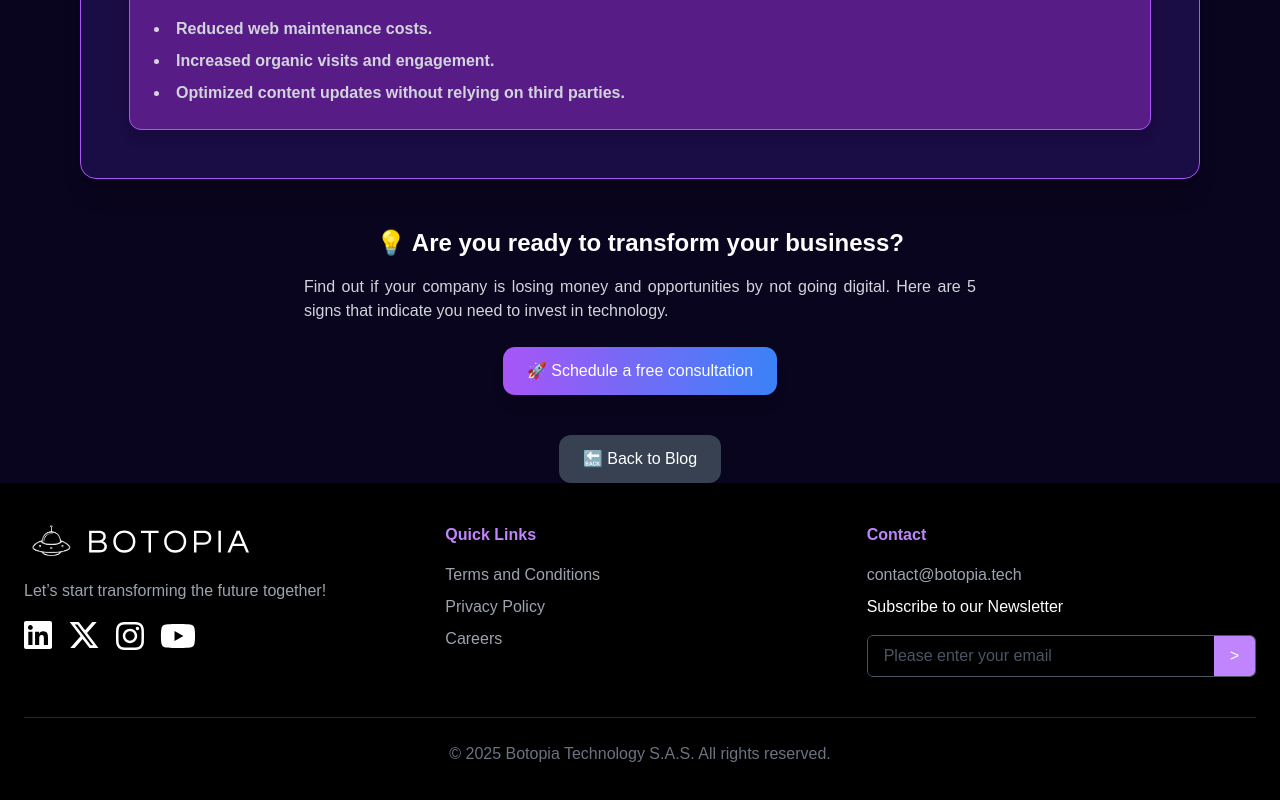
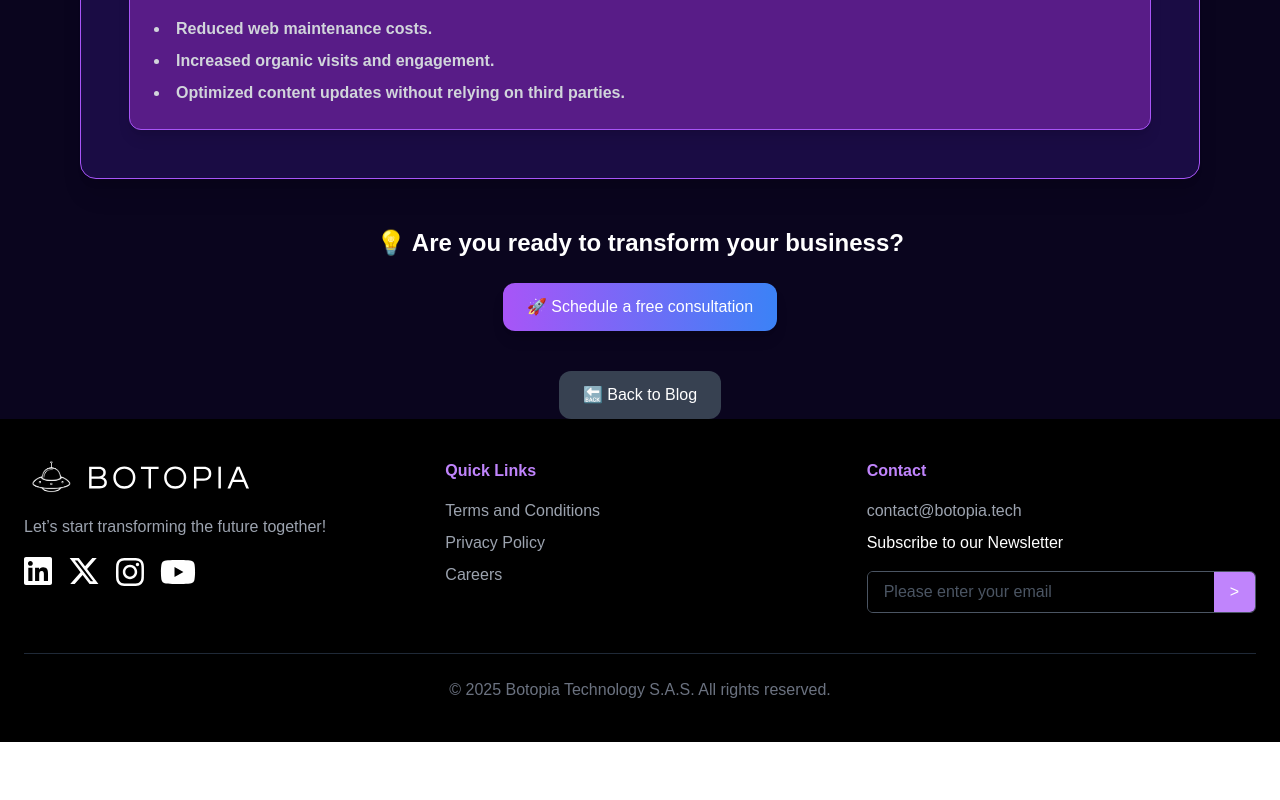
Before and after one commit to Botopia-SAS/Botopia, a Next.js app: page /en/blog/Invertir-en-tecnologia in a window 1280 px wide. Shown: the part 2438-3238 px from the top of the page. After the commit the page ends 3180 px from the top, so only its background shows below. Built offline with nearby package versions, Linux system fonts and the light colour scheme.

Commit message:
(Isaac) Arreglo Blog

```diff
--- a/app/[locale]/blog/Invertir-en-tecnologia/page.tsx
+++ b/app/[locale]/blog/Invertir-en-tecnologia/page.tsx
@@ -71,9 +71,6 @@ export default function BlogPage() {
       {/* 📩 Call to Action */}
       <section className="w-full max-w-7xl mt-12 text-center">
         <h2 className="text-2xl font-bold text-white">{t("cta.title")}</h2>
-        <p className="text-gray-300 mt-4 text-justify max-w-2xl mx-auto">
-          {t("intro")}
-        </p>
         <button
           className="mt-6 px-6 py-3 bg-gradient-to-r from-purple-500 to-blue-500 hover:from-purple-400 hover:to-blue-400 transition rounded-xl text-white shadow-lg"
           onClick={() => router.push(`/${navigator.language.split("-")[0]}/contactUs`)}
--- a/messages/es.json
+++ b/messages/es.json
@@ -140,9 +140,9 @@
         "caseStudy": {
             "title": "🚀 Caso de éxito: Cómo ayudamos a LensPR a digitalizar su negocio",
             "description": "LensPR, una firma de relaciones públicas, enfrentaba un gran desafío: su sitio web se había convertido en una barrera en lugar de una herramienta de crecimiento. Cada actualización requería conocimientos técnicos y un alto consumo de tiempo, lo que dificultaba mantener su presencia digital al día.",
-            "point1": "Implementamos una solución de mantenimiento web automatizado que redujo los costos en un 40%.",
-            "point2": "Desarrollamos una plataforma con herramientas de SEO y contenido dinámico, aumentando sus visitas orgánicas en un 60%.",
-            "point3": "Optimizamos el sistema de actualizaciones, permitiéndoles modificar su contenido en tiempo real sin depender de terceros."
+            "point1": "Automatizamos el mantenimiento web, reduciendo significativamente la carga operativa y mejorando la eficiencia del equipo.",
+            "point2": "Desarrollamos una plataforma con herramientas avanzadas de SEO y contenido dinámico, lo que impulsó su visibilidad y tráfico orgánico.",
+            "point3": "Optimizamos el sistema de actualizaciones, permitiendo a nuestro cliente gestionar su contenido de manera ágil y autónoma, sin depender de terceros."
         },
         "cta": {
             "title": " ¿Estás listo para transformar tu empresa?",
```
